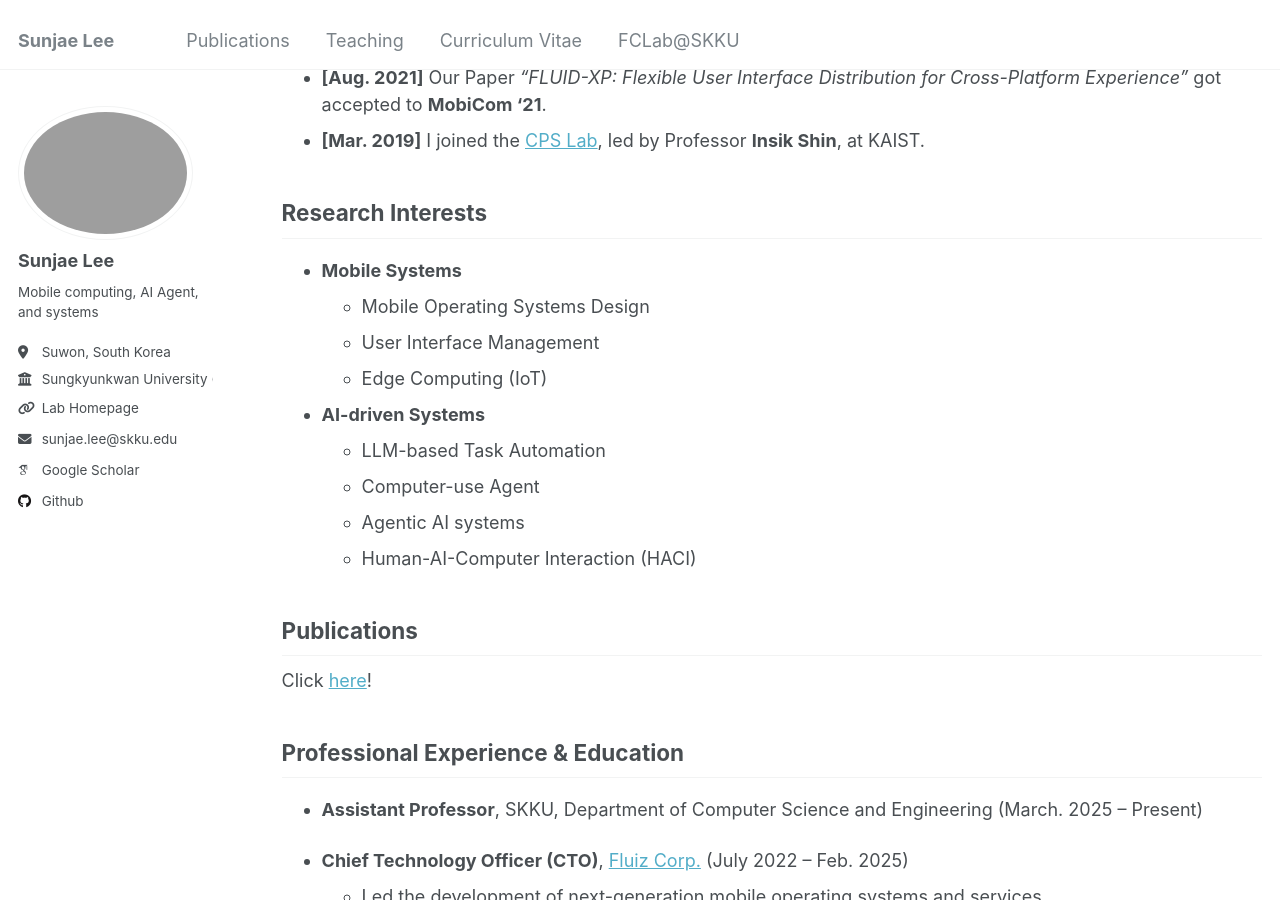
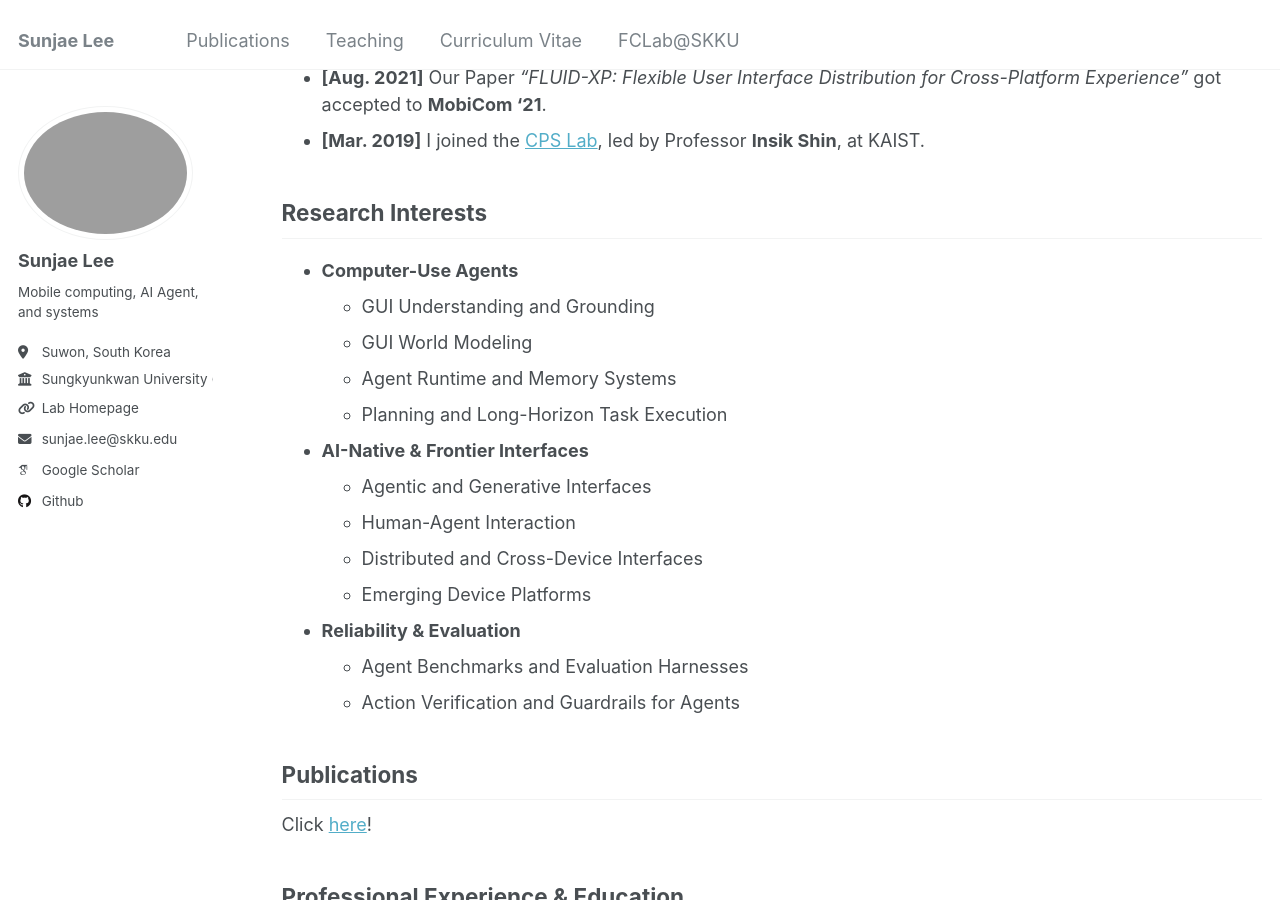
Before and after one commit to sunjae1294/sunjae1294.github.io, a Jekyll site: the page built from _pages/about.md, in a window 1280 px wide and 900 px high, scrolled down 1131 px. Built offline with Jekyll 4.4.1, drawn with Linux system fonts in a browser that asks for light colours; some web fonts are replaced.

Commit message:
Update website research interests

```diff
--- a/_pages/about.md
+++ b/_pages/about.md
@@ -40,15 +40,19 @@ News
 
 Research Interests
 ------
-* **Mobile Systems**
-  - Mobile Operating Systems Design
-  - User Interface Management
-  - Edge Computing (IoT)
-* **AI-driven Systems**
-  - LLM-based Task Automation
-  - Computer-use Agent
-  - Agentic AI systems
-  - Human-AI-Computer Interaction (HACI)
+* **Computer-Use Agents**
+  - GUI Understanding and Grounding
+  - GUI World Modeling
+  - Agent Runtime and Memory Systems
+  - Planning and Long-Horizon Task Execution
+* **AI-Native & Frontier Interfaces**
+  - Agentic and Generative Interfaces
+  - Human-Agent Interaction
+  - Distributed and Cross-Device Interfaces
+  - Emerging Device Platforms
+* **Reliability & Evaluation**
+  - Agent Benchmarks and Evaluation Harnesses
+  - Action Verification and Guardrails for Agents
 
 Publications
 ------
```
